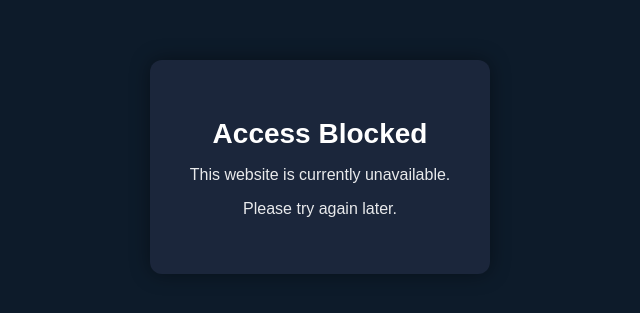
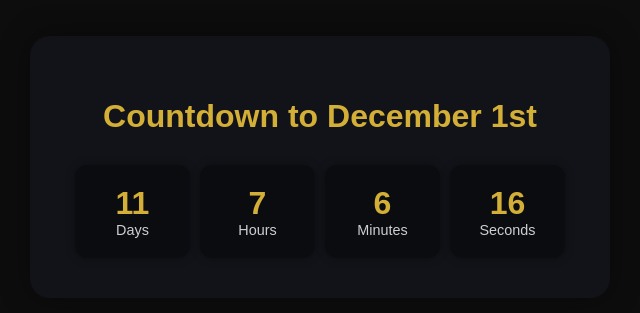
Before and after one commit to ipcscyber/test, a plain HTML site: page index.html in a window 1280 px wide. Shown: the part 233-546 px from the top of the page, without its empty margins (320-960 px from the left). Drawn offline with Linux system fonts and the light colour scheme.

Commit message:
Update index.html

```diff
--- a/index.html
+++ b/index.html
@@ -1,44 +1,99 @@
 <!DOCTYPE html>
-<html lang="en">
+<html lang="en" class="dark">
 <head>
-    <meta charset="UTF-8">
-    <meta name="viewport" content="width=device-width, initial-scale=1.0">
-    <title>Site Blocked</title>
+  <meta charset="UTF-8" />
+  <meta name="viewport" content="width=device-width, initial-scale=1.0" />
+  <title>Dexxter Countdown</title>
   <style>
+    :root {
+      --bg: #0d0d0d;
+      --panel: #111318;
+      --gold: #d4af37;
+      --text: #ffffff;
+    }
     body {
       margin: 0;
-            padding: 0;
-            background: #0d1b2a;
-            color: #fff;
+      background: var(--bg);
+      color: var(--text);
       font-family: Arial, sans-serif;
       display: flex;
+      align-items: center;
       justify-content: center;
-            align-items: center;
       height: 100vh;
+    }
+    .container {
+      background: var(--panel);
+      padding: 40px;
+      border-radius: 20px;
+      box-shadow: 0 0 30px rgba(0,0,0,0.4);
       text-align: center;
+      max-width: 500px;
+      width: 90%;
+    }
+    h1 {
+      font-size: 2rem;
+      margin-bottom: 20px;
+      color: var(--gold);
+    }
+    .timer {
+      display: flex;
+      justify-content: space-between;
+      margin-top: 30px;
     }
     .box {
-            background: #1b263b;
-            padding: 40px;
+      background: #0b0c10;
+      padding: 20px;
       border-radius: 12px;
-            box-shadow: 0 0 20px rgba(0,0,0,0.4);
-            max-width: 400px;
+      width: 100%;
+      margin: 0 5px;
+      box-shadow: 0 0 10px rgba(0,0,0,0.3);
     }
-        h1 {
-            margin-bottom: 10px;
-            font-size: 28px;
+    .number {
+      font-size: 2rem;
+      color: var(--gold);
+      font-weight: bold;
     }
-        p {
-            opacity: 0.9;
-            font-size: 16px;
+    .label {
+      font-size: .9rem;
+      opacity: 0.8;
     }
   </style>
 </head>
 <body>
-    <div class="box">
-        <h1>Access Blocked</h1>
-        <p>This website is currently unavailable.</p>
-        <p>Please try again later.</p>
+  <div class="container">
+    <h1>Countdown to December 1st</h1>
+    <div class="timer" id="timer">
+      <div class="box"><div class="number" id="days">0</div><div class="label">Days</div></div>
+      <div class="box"><div class="number" id="hours">0</div><div class="label">Hours</div></div>
+      <div class="box"><div class="number" id="minutes">0</div><div class="label">Minutes</div></div>
+      <div class="box"><div class="number" id="seconds">0</div><div class="label">Seconds</div></div>
     </div>
+  </div>
+
+  <script>
+    function updateCountdown() {
+      const target = new Date('December 1, 2025 00:00:00').getTime();
+      const now = Date.now();
+      const diff = target - now;
+
+      if (diff <= 0) {
+        document.getElementById('timer').innerHTML = '<h2 style="color: var(--gold);">The day has arrived!</h2>';
+        return;
+      }
+
+      const d = Math.floor(diff / (1000 * 60 * 60 * 24));
+      const h = Math.floor((diff % (1000 * 60 * 60 * 24)) / (1000 * 60 * 60));
+      const m = Math.floor((diff % (1000 * 60 * 60)) / (1000 * 60));
+      const s = Math.floor((diff % (1000 * 60)) / 1000);
+
+      document.getElementById('days').textContent = d;
+      document.getElementById('hours').textContent = h;
+      document.getElementById('minutes').textContent = m;
+      document.getElementById('seconds').textContent = s;
+    }
+
+    setInterval(updateCountdown, 1000);
+    updateCountdown();
+  </script>
 </body>
 </html>
```
Lines whose indentation alone changed are shown as unchanged.
